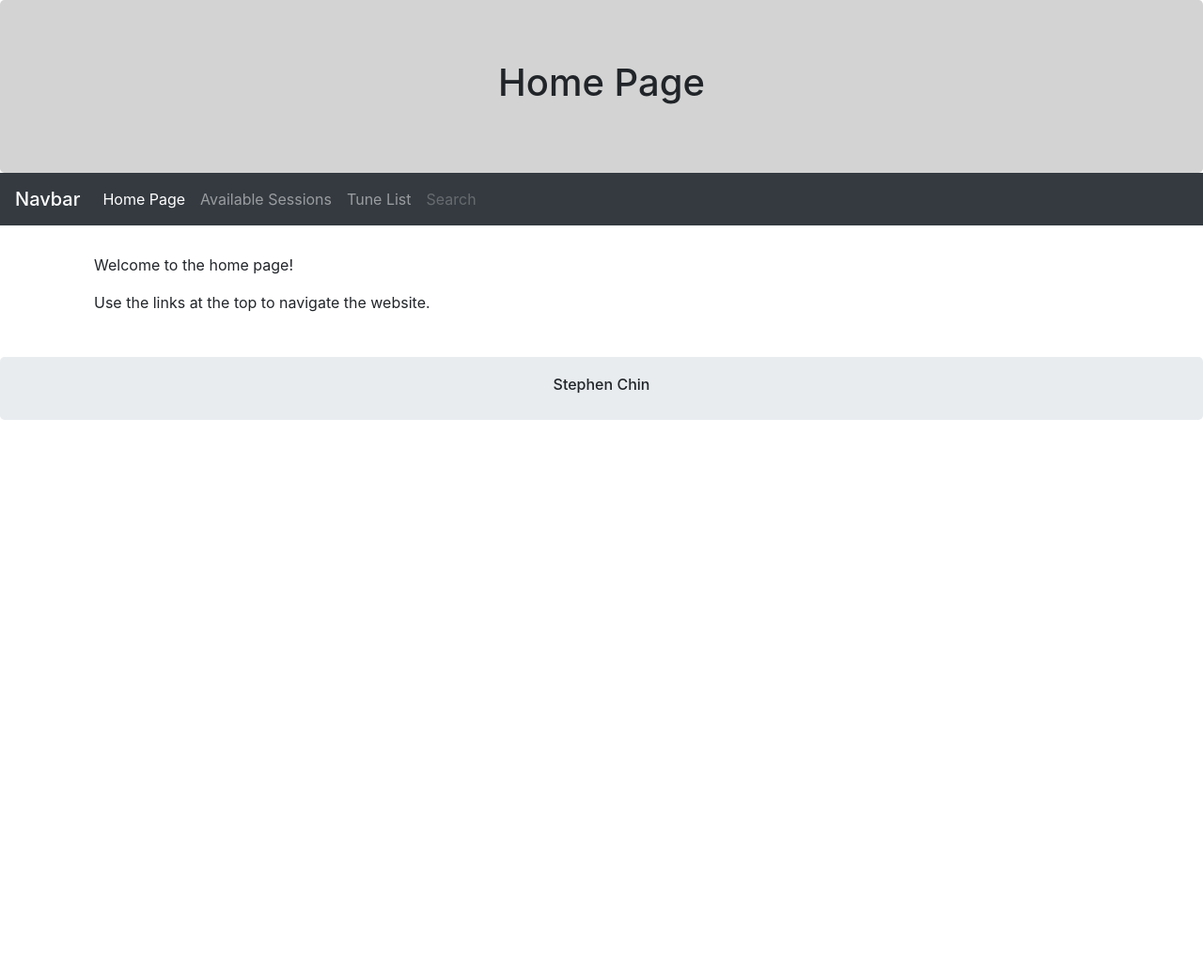
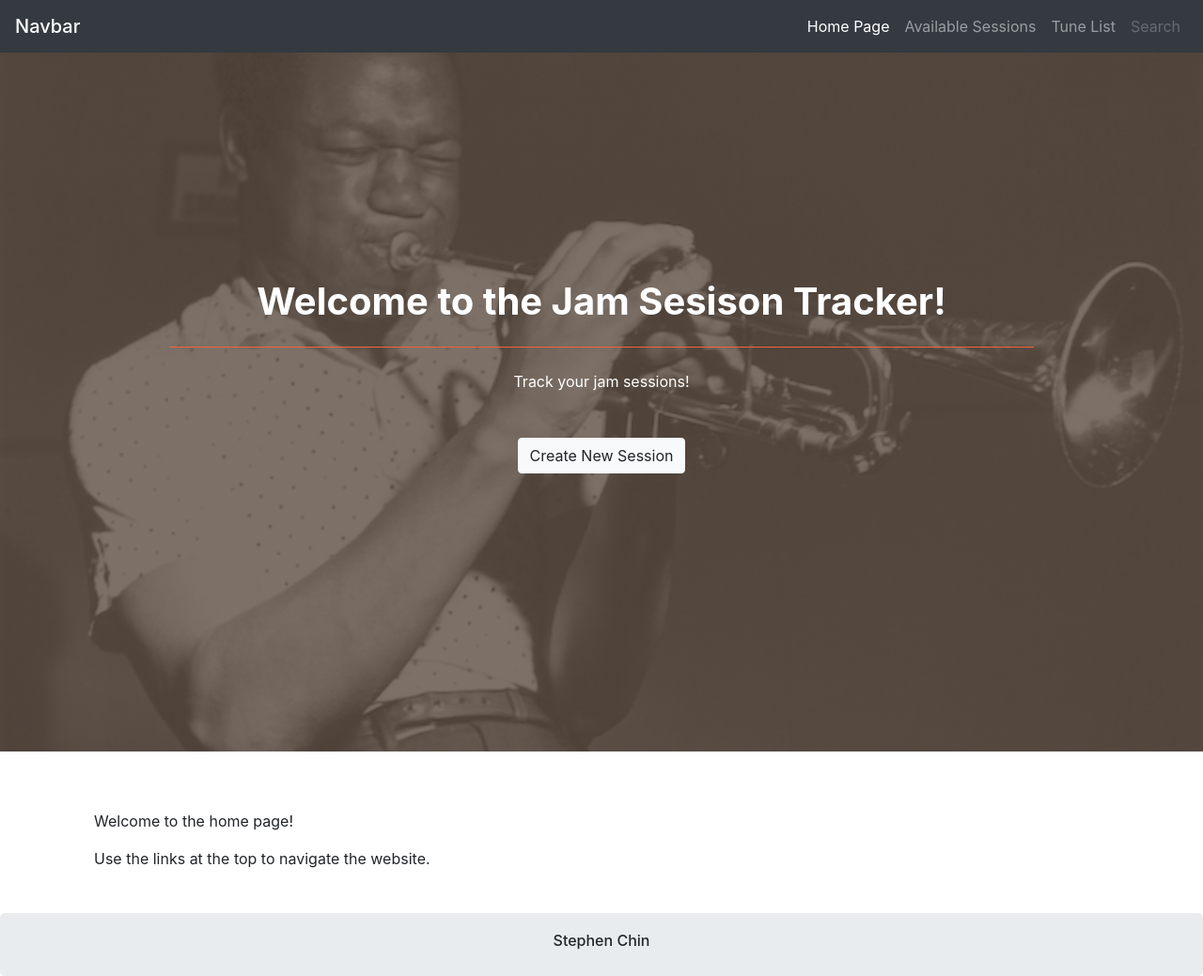
Before and after one commit to Dantide/jam_session_tracker, a Django app: page / in a window 1280 px wide. Shown: the whole page at 94% size. Before the commit the page ends 447 px from the top, so only its background shows below. Run offline with Django 3.2, Linux system fonts and the light colour scheme; some libraries are stand-ins or nearby versions.

Commit message:
changes to homepage and navbar on all, added jquery

```diff
--- a/jam_session_tracker/settings.py
+++ b/jam_session_tracker/settings.py
@@ -119,3 +119,7 @@ USE_TZ = True
 # https://docs.djangoproject.com/en/2.2/howto/static-files/
 
 STATIC_URL = '/static/'
+
+STATICFILES_DIRS = [
+    os.path.join(BASE_DIR, "static"),
+]
--- a/templates/home.html
+++ b/templates/home.html
@@ -1,26 +1,55 @@
 {% load static %}
+<!--- Bootstrap Examples
+    https://www.w3schools.com/bootstrap4/tryit.asp?filename=trybs_template1
+    https://startbootstrap.com/themes/stylish-portfolio/
+    https://blackrockdigital.github.io/startbootstrap-creative/
+-->
 <!DOCTYPE html>
 <html lang="en">
 <head>
+    <meta name="viewport" content="width=device-width, initial-scale=1, shrink-to-fit=no">
+
+    <link rel="stylesheet" type="text/css" href="{% static 'bootstrap/css/bootstrap.css' %}">
+    <script src="{% static 'jquery/jquery-3.4.1.js' %}"></script>
+    <script src="{% static 'bootstrap/js/bootstrap.min.js' %}"></script>
+
     <title>The Jam Session Tracker</title>
-    <link rel="stylesheet" type="text/css" href="{% static 'bootstrap/css/bootstrap.css' %}">
-    <!-- <link rel="stylesheet" type="text/css" href="{% static 'musicsessions/style.css' %}"> -->
-    <script src="{% static 'bootstrap/js/bootstrap.min.js' %}"></script>
+
+    <style>
+        .navbar {
+            margin-bottom: 0px;
+        }
+
+        .masthead {
+            min-height: 30rem;
+            position: relative;
+            display: table;
+            width: 100%;
+            height: 100vh;
+            padding-top: 8rem;
+            padding-bottom: 8rem;
+            background: -webkit-gradient(linear, left top, right top, from(rgba(92, 77, 66, 0.8)), to(rgba(92, 77, 66, 0.8))), url("{% static 'images/clifford.jpg' %}");
+            background: linear-gradient(90deg, rgba(92, 77, 66, 0.8) 0%, rgba(92, 77, 66, 0.8) 100%), url("{% static 'images/clifford.jpg' %}");
+            background-position: center center;
+            background-repeat: no-repeat;
+            background-size: cover;
+        }
+
+        .divider {
+            border-color: #f4623a;
+        }
+    </style>
 </head>
 
 <body>
     <header>
-        <div class="jumbotron text-center" style ="margin-bottom:0; background-color: lightgrey">
-            <h1>Home Page</h1>
-        </div>
-
-        <nav class="navbar navbar-expand-sm bg-dark navbar-dark">
+        <nav class="navbar navbar-expand-lg bg-dark navbar-dark fixed-top">
             <span class="navbar-brand mb-0 h1">Navbar</span>
-            <button class="navbar-toggler" type="button" data-toggle="collapse" data-target="collapsableNavbar">
+            <button class="navbar-toggler" type="button" data-toggle="collapse" data-target="#collapsableNavbar">
                 <span class="navbar-toggler-icon"></span>
             </button>
             <div class="collapse navbar-collapse" id="collapsableNavbar">
-                <ul class="navbar-nav">
+                <ul class="navbar-nav ml-auto">
                     <li class="nav-item">
                         <a class="nav-link active" href="#">Home Page</a>
                     </li>
@@ -38,6 +67,21 @@
         </nav>
     </header>
 
+    <section class="masthead jumbotron jumbotron-fluid d-flex">
+        <div class="container h-100">
+            <div class="row h-100 align-items-center justify-content-center text-center">
+                <div class="col-lg-10 align-self-end">
+                    <h1 class="text-white font-weight-bold">Welcome to the Jam Sesison Tracker!</h1>
+                    <hr class="divider my-4">
+                </div>
+                <div class="text-white col-lg-8 align-self-baseline">
+                    <p class="mb-5">Track your jam sessions!</p>
+                    <a class="btn btn-light" href="#">Create New Session</a>
+                </div>
+            </div>
+        </div>
+    </section>
+
     <main>
         <section class="container" style="padding:30px">
             <p>Welcome to the home page!</p>
```
Also changed, not shown: musicsessions/templates/musicsessions/session_detail.html (+26 -15 lines), musicsessions/templates/musicsessions/session_index.html (+14 -10 lines), musicsessions/templates/musicsessions/tune_list.html (+12 -11 lines), musicsessions/views.py (+10 -0 lines), static/images/clifford.jpg (added), static/jquery/jquery-3.4.1.js (renamed from static/jquery-3.4.1.js).
